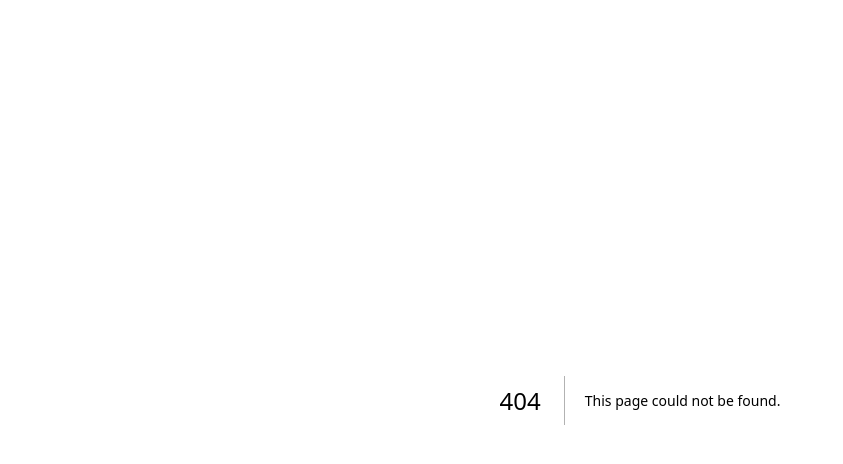
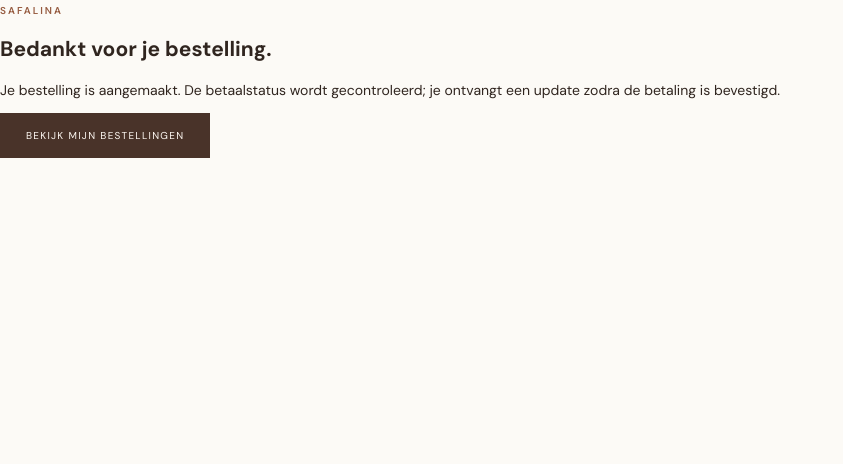
Before and after one commit to aavdb020/safalina, a Next.js app: page /checkout/bedankt in a window 1280 px wide. Before the commit this address had no page. Shown: the top 464 px of the page, without its empty margins (0-843 px from the left). Built offline with nearby package versions, Linux system fonts and the light colour scheme; no server answers.

Commit message:
Add Safalina customer and shopping pages

```diff
--- /dev/null
+++ b/src/app/checkout/bedankt/page.tsx
@@ -0,0 +1,7 @@
+import Link from "next/link";
+import {createClient} from "@/lib/supabase/server";
+export default async function ThanksPage({searchParams}:{searchParams:Promise<{order?:string}>}){
+ const {order}=await searchParams;const db=await createClient();const {data:{user}}=await db.auth.getUser();
+ const {data}=order&&user?await db.from("orders").select("id,status").eq("id",order).eq("user_id",user.id).maybeSingle():{data:null};
+ return <main className="account-page"><section className="auth-card"><span className="kicker">Safalina</span><h1>Bedankt voor je bestelling.</h1><p>{data?.status==="paid"?"Je betaling is ontvangen. We gaan met zorg aan de slag.":"Je bestelling is aangemaakt. De betaalstatus wordt gecontroleerd; je ontvangt een update zodra de betaling is bevestigd."}</p>{data&&<p className="muted">Bestelnummer: {data.id.slice(0,8).toUpperCase()}</p>}<Link className="button" href="/account">Bekijk mijn bestellingen</Link></section></main>;
+}
```
